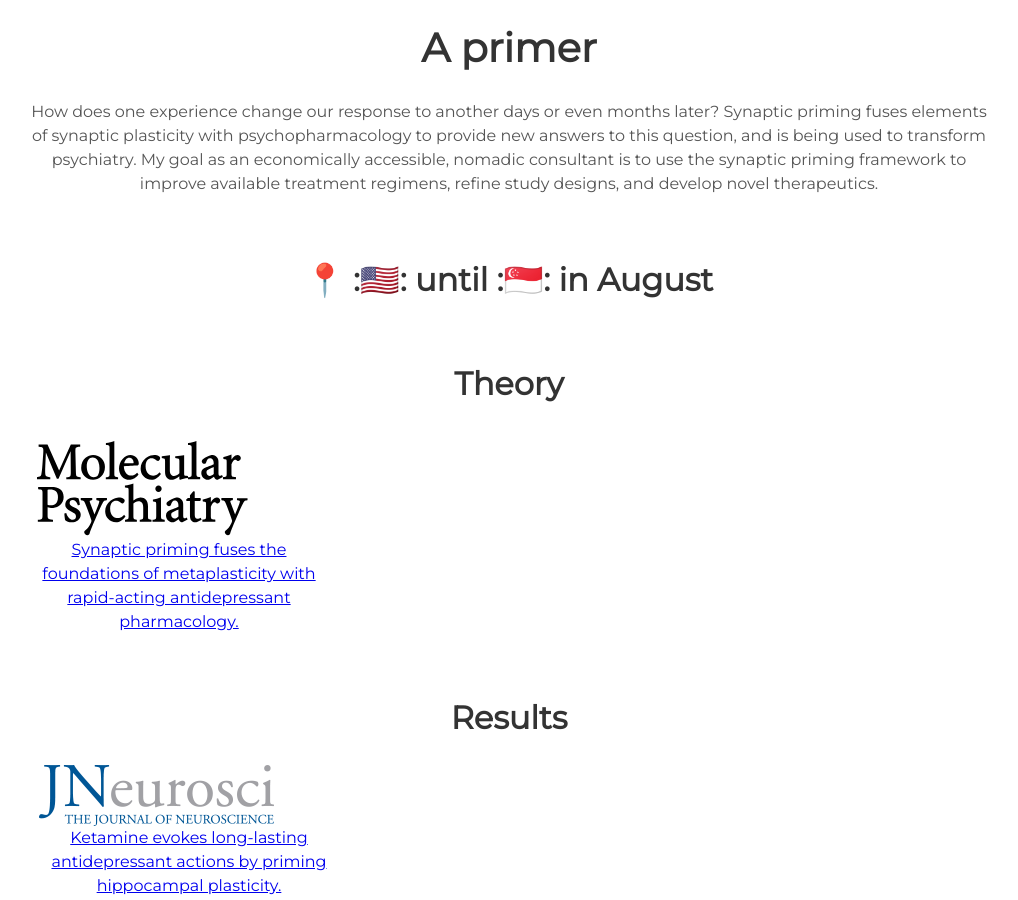
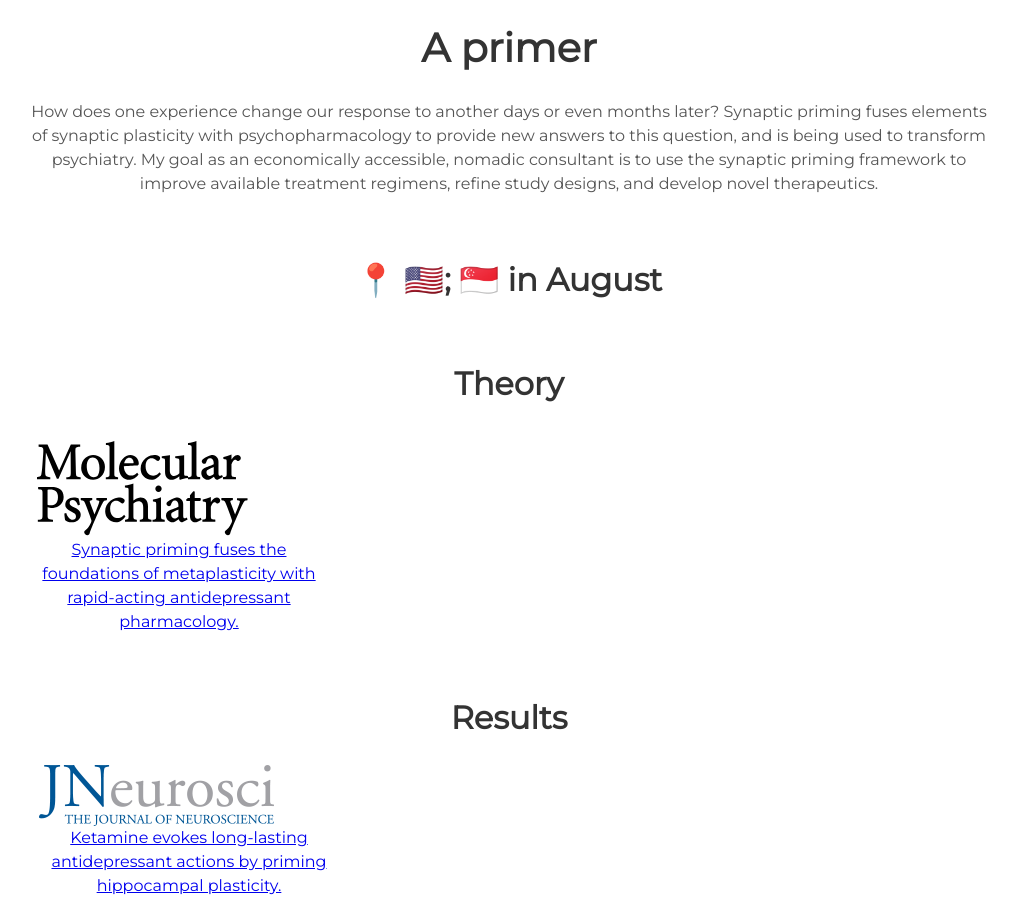
Before and after one commit to synaptic-priming/Nomad, a Jekyll site: the page built from index.html, in a window 1280 px wide and 900 px high, scrolled down 957 px. Shown: the whole window, without its empty margins (131-1149 px from the left). Built offline with Jekyll 4.4.1, drawn with Linux system fonts in a browser that asks for light colours.

Commit message:
Update about.html

```diff
--- a/_includes/about.html
+++ b/_includes/about.html
@@ -4,7 +4,7 @@
 </div>
   <div class="user-projects">
     <div class="tech">
-<h2 align="center"> 📍 :🇺🇸: until :🇸🇬: in August </h2>
+<h2 align="center"> 📍 🇺🇸; 🇸🇬 in August </h2>
 </div>
   <div class="user-projects">
        <div class="tech">
```
